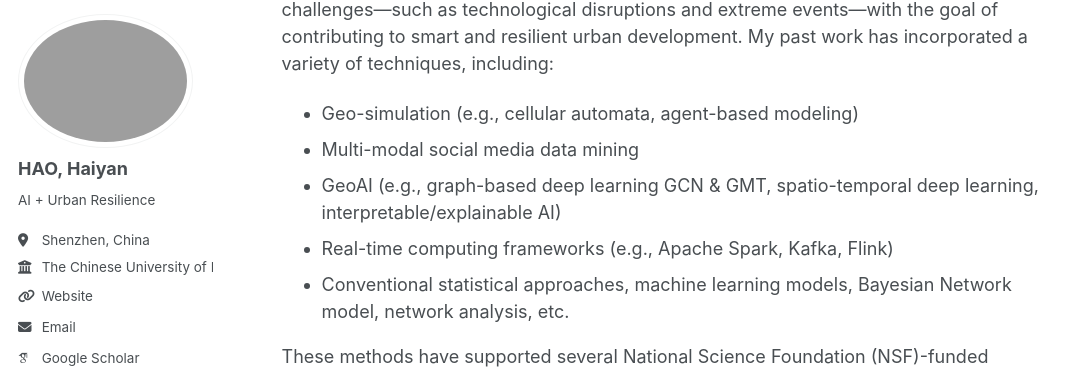
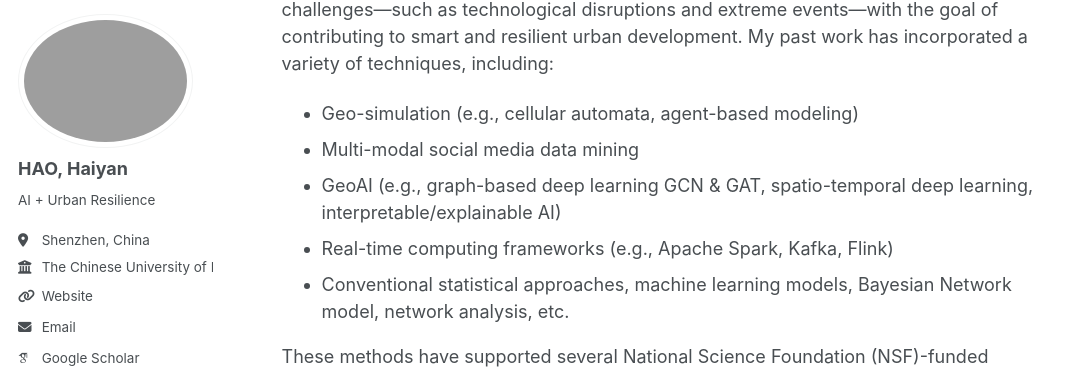
Before and after one commit to Haiyan-Hao/haiyan_hao, a Jekyll site: the page built from _pages/about.md, in a window 1280 px wide and 900 px high, scrolled down 395 px. Shown: the part 85-454 px from the top of the window, without its empty margins (0-1082 px from the left). Built offline with Jekyll 4.4.1, drawn with Linux system fonts in a browser that asks for light colours; some web fonts are replaced.

Commit message:
Update about.md

```diff
--- a/_pages/about.md
+++ b/_pages/about.md
@@ -15,7 +15,7 @@ You can learn more about my academic background and activities on my [official w
 My research focuses on leveraging advanced analytics and computational approaches to empower human communities in addressing a wide range of social and environmental challenges—such as technological disruptions and extreme events—with the goal of contributing to smart and resilient urban development. My past work has incorporated a variety of techniques, including:
 - Geo-simulation (e.g., cellular automata, agent-based modeling)
 - Multi-modal social media data mining
-- GeoAI (e.g., graph-based deep learning GCN & GMT, spatio-temporal deep learning, interpretable/explainable AI)
+- GeoAI (e.g., graph-based deep learning GCN & GAT, spatio-temporal deep learning, interpretable/explainable AI)
 - Real-time computing frameworks (e.g., Apache Spark, Kafka, Flink)
 - Conventional statistical approaches, machine learning models, Bayesian Network model, network analysis, etc.
 
```
